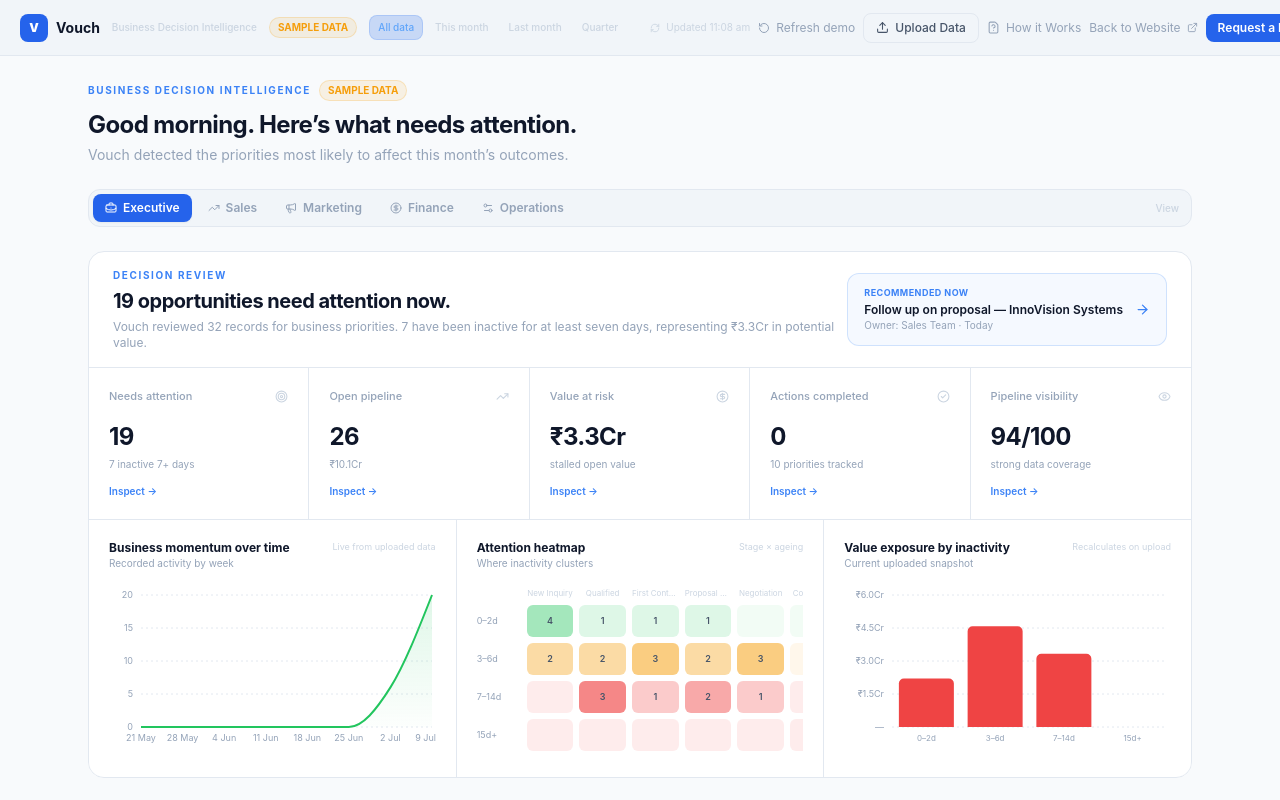
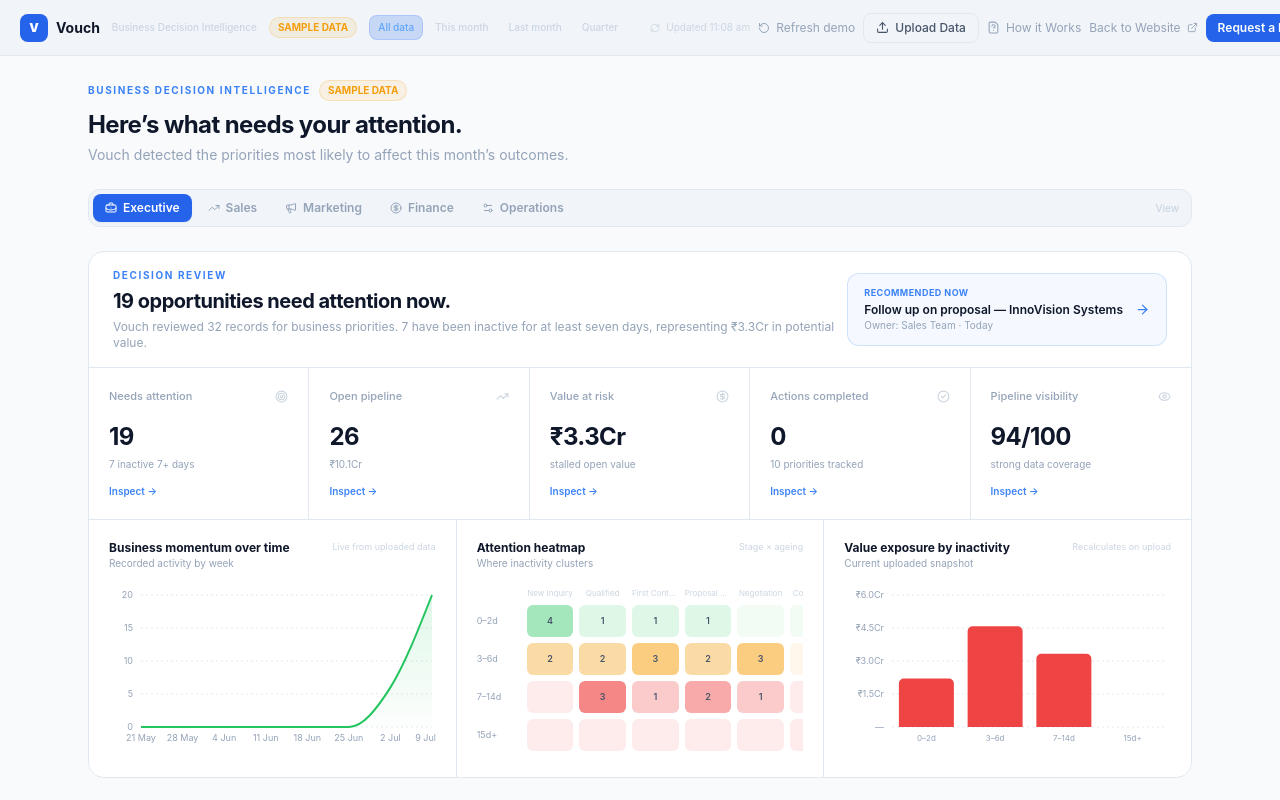
Before and after one commit to shivasricharan/vouchcc, a Next.js app: page / in a window 1280 px wide. Built offline with nearby package versions, Linux system fonts and the light colour scheme.

Commit message:
Refine executive dashboard opening

```diff
--- a/components/dashboard/DashboardLayout.tsx
+++ b/components/dashboard/DashboardLayout.tsx
@@ -93,7 +93,7 @@ function MappingCard() {
 function DashboardContent() {
   const { view, showUpload, showGuide, role, dataMode } = useDashboard();
   const roleCopy = {
-    executive: ['Good morning. Here’s what needs attention.', 'Vouch detected the priorities most likely to affect this month’s outcomes.'],
+    executive: ['Here’s what needs your attention.', 'Vouch detected the priorities most likely to affect this month’s outcomes.'],
     sales: ['Your pipeline needs decisions.', 'Focus the team on stalled, high-value opportunities and overdue follow-ups.'],
     marketing: ['See which demand signals are working.', 'Compare source quality and act on leads losing momentum.'],
     finance: ['Protect value already in motion.', 'Review revenue exposure, stalled deals and the actions that reduce risk.'],
```
